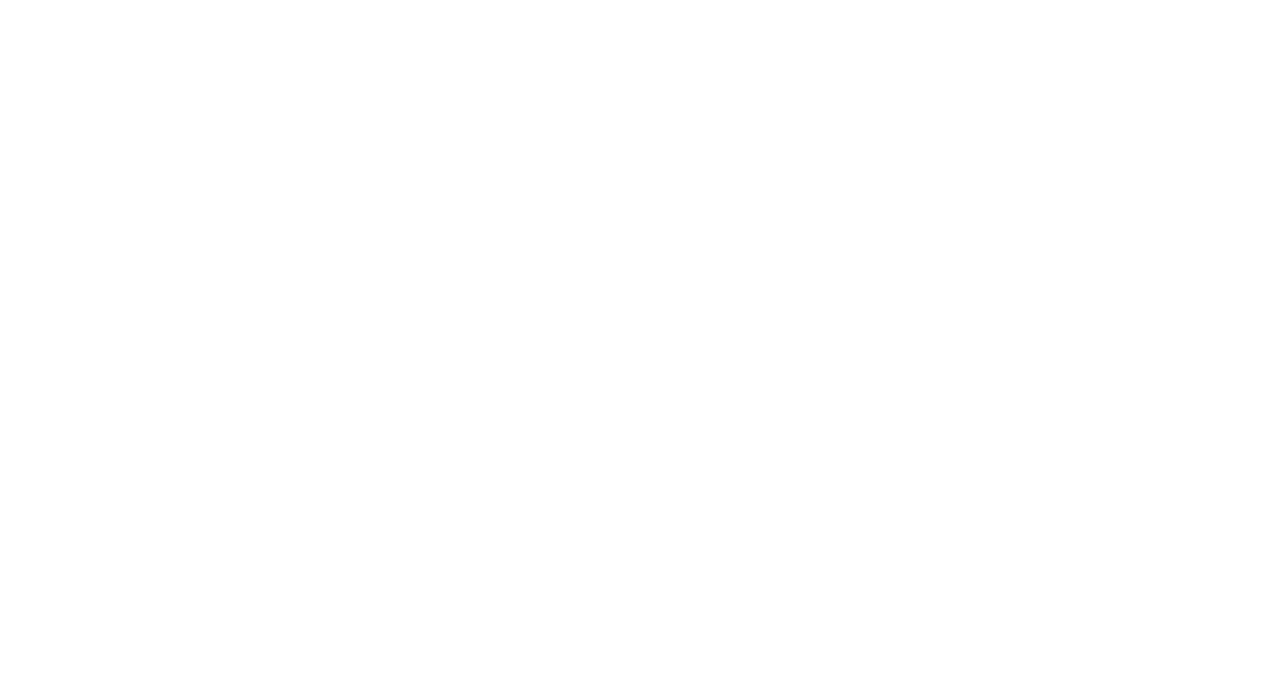
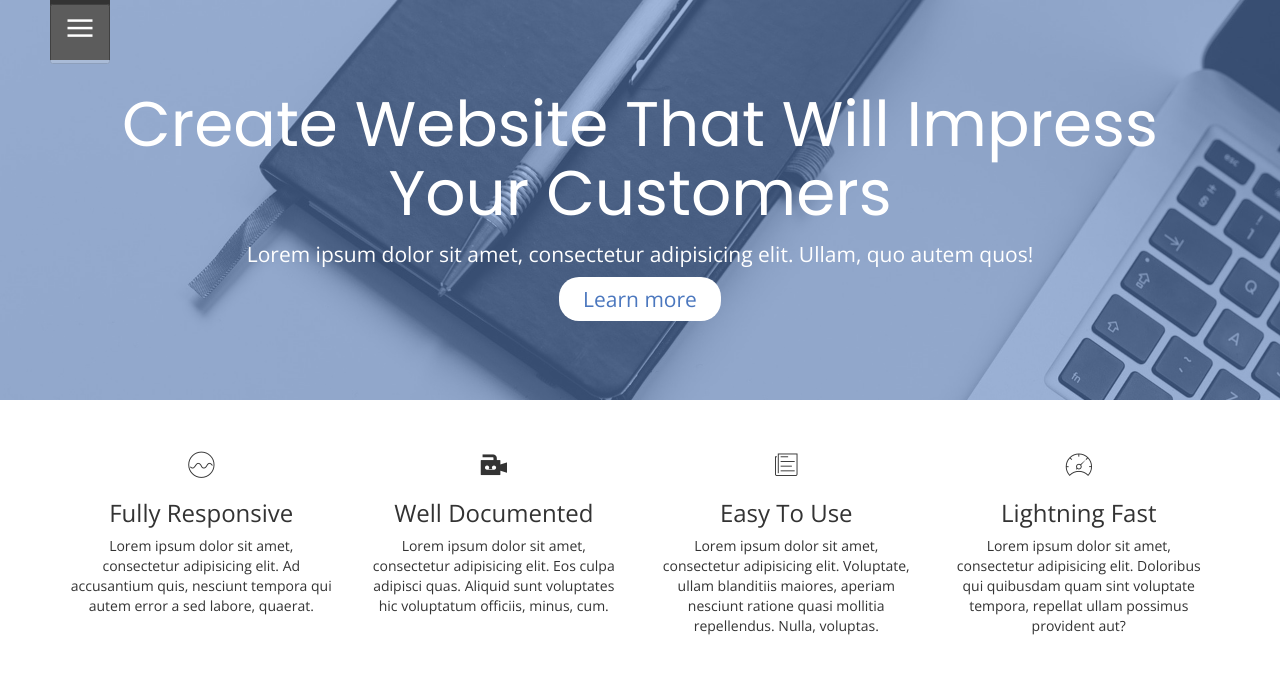
Before and after one commit to t3patterson/2017-01-20-warmup-bootstrap-demo, a plain HTML site: page index.html in a window 1280 px wide. Drawn offline with nearby package versions, Linux system fonts and the light colour scheme.

Commit message:
neato demo

```diff
--- a/css/styles.css
+++ b/css/styles.css
@@ -4,3 +4,94 @@ img{
 	width: 100%;
 	display: block;
 }
+
+body{
+	font-family: "Open Sans";
+}
+
+.landing-splash{
+	background-image: url('../images/softease-bg-img.jpg');
+	background-size: cover;
+	color: #fff;
+	position: relative;
+	min-height: 300px;
+	padding: 200px 0;
+}
+.u_overlay{
+	position: absolute;
+	top: 0; left: 0;
+	width: 100%;
+	height: 100%;
+	background: rgba(75, 119, 190, .5);
+}
+
+.landing-splash__header{
+	padding-top: 70px;
+}
+
+.landing-splash__title{
+	font-weight: 200;
+	font-family: "Poppins";
+}
+
+.landing-splash__btn_call-to-action{
+	background: #fff;
+	color: rgba(75, 119, 190, 1);
+	border-radius: 20px;
+	padding: 8px 24px;
+}
+
+.nav__hamburger{
+	position: fixed;
+	top: 0;
+	left: 50px;
+
+	height: 60px;
+	width: 60px;
+
+	text-align: center;
+	background: #333;
+	color: #fff;
+	z-index: 1000;
+
+	padding-top: 8px;
+	font-size: 40px;
+
+}
+
+input[type="checkbox"].nav__toggler{
+	display: block;
+	position: fixed;
+	top: 0;
+	left: 50px;
+
+	height: 60px;
+	width: 60px;
+
+	z-index: 1001;
+
+	opacity: .2;
+	/*background: rgba(255, 0, 0, .9);*/
+}
+
+
+input[type="checkbox"].nav__toggler:checked + .nav__mobile-options{
+	display: block;
+
+}
+
+.nav__mobile-options{
+	display: none;
+
+	position: fixed;
+	top: 60px;
+	left: 50px;
+	z-index: 1002;
+
+
+	list-style-type: none;
+	background: #fff;
+	min-width: 200px;
+	font-size: 21px;
+
+}
--- a/index.html
+++ b/index.html
@@ -13,10 +13,60 @@
    <body>
 
       <div id="app-container">
+         <nav class="nav_sweet">
+            <span class="nav__hamburger">
+               <i class="ion-navicon"></i>
+            </span>
+            <input type="checkbox" class="nav__toggler">
+            <ul class="nav__mobile-options">
+               <li>About</li>
+               <li>Contact</li>
+               <li>Portfolio</li>
+
+            </ul>
+         </nav>
+
+         <div class="jumbotron text-center landing-splash">
+				<div class="u_overlay">
+		           <div class="container landing-splash__header">
+		               <h1 class="landing-splash__title">Create Website That Will Impress Your Customers</h1>
+		               <p>Lorem ipsum dolor sit amet, consectetur adipisicing elit. Ullam, quo autem quos!</p>
+		               <p><a class="landing-splash__btn_call-to-action" href="#" role="button">Learn more</a></p>
+		           </div>
+			  </div>
+
+         </div>
+
+         <div class="container text-center">
+            <div class="row">
+               <div class="col-xs-12 col-sm-6 col-md-3">
+                  <h2><i class="ion-ios-analytics-outline"></i></h2>
+                  <h3>Fully Responsive</h3>
+                  <p>Lorem ipsum dolor sit amet, consectetur adipisicing elit. Ad accusantium quis, nesciunt tempora qui autem error a sed labore, quaerat.</p>
+               </div>
+               <div class="col-xs-12 col-sm-6 col-md-3">
+                  <h2><i class="ion-videocamera"></i></h2>
+                  <h3>Well Documented</h3>
+                  <p>Lorem ipsum dolor sit amet, consectetur adipisicing elit. Eos culpa adipisci quas. Aliquid sunt voluptates hic voluptatum officiis, minus, cum.</p>
+               </div>
+               <div class="col-xs-12 col-sm-6 col-md-3">
+                  <h2><i class="ion-ios-paper-outline"></i></h2>
+                  <h3>Easy To Use</h3>
+                  <p>Lorem ipsum dolor sit amet, consectetur adipisicing elit. Voluptate, ullam blanditiis maiores, aperiam nesciunt ratione quasi mollitia repellendus. Nulla, voluptas.</p>
+               </div>
+               <div class="col-xs-12 col-sm-6 col-md-3">
+                  <h2><i class="ion-ios-speedometer-outline"></i></h2>
+                  <h3>Lightning Fast</h3>
+                  <p>Lorem ipsum dolor sit amet, consectetur adipisicing elit. Doloribus qui quibusdam quam sint voluptate tempora, repellat ullam possimus provident aut?</p>
+               </div>
+
+            </div>
+         </div>
+
+
+
 			<!--  ICONS
-			   <i class="ion-ios-analytics-outline"></i>
 			   <i class="ion-ios-speedometer-outline"></i>
-			   <i class="ion-ios-lightbulb-outline"></i>
 			   <i class="ion-ios-paper-outline"></i>
 			-->
 		</div>
```
